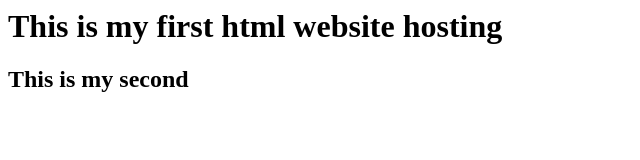
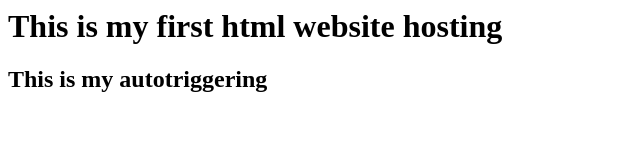
Before and after one commit to raj242adk/myhtml, a plain HTML site: page index.html in a window 1280 px wide. Shown: the whole page, without its empty margins (0-640 px from the left). Drawn offline with Linux system fonts and the light colour scheme.

Commit message:
thirdCommit

```diff
--- a/index.html
+++ b/index.html
@@ -1,2 +1,2 @@
 <h1>This is my first html website hosting</h1>
-<h2>This is my second </h2>
+<h2>This is my autotriggering </h2>
```
